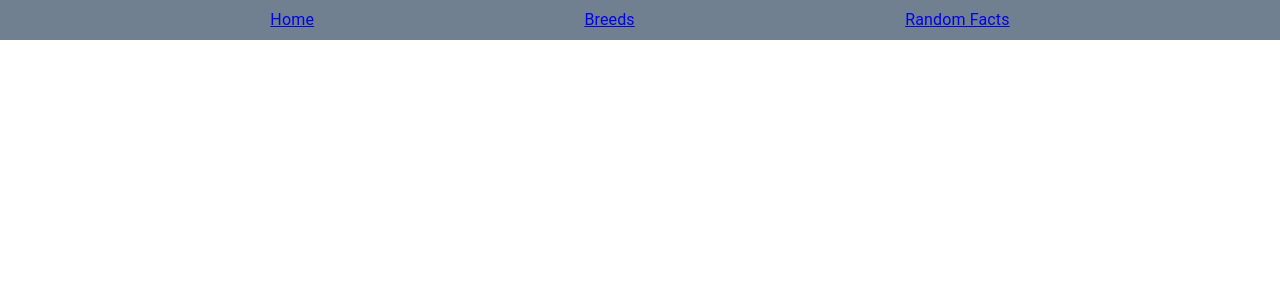
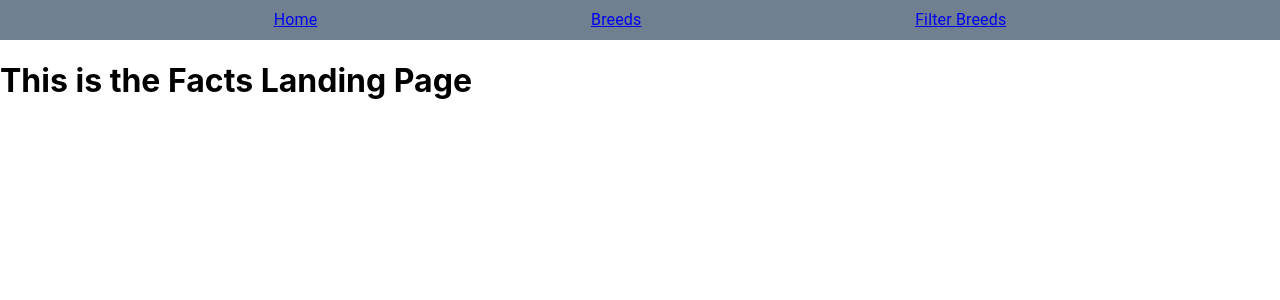
Before and after one commit to smatta98/Phase-2-Project, a React (Create React App) app: page /filter in a window 1280 px wide. Shown: the top 300 px of the page. Built offline with nearby package versions, Linux system fonts and the light colour scheme.

Commit message:
renamed a component from Facts to Filter to add in a filter for the breeds

```diff
--- a/src/App.js
+++ b/src/App.js
@@ -2,7 +2,7 @@ import React, {useState, useEffect} from 'react';
 import NavBar from './NavBar.js'
 import Home from './pages/Home.js'
 import Breeds from './pages/Breeds.js'
-import Facts from './pages/Facts.js'
+import Filter from './pages/Filter.js'
 import { BrowserRouter, Route, Routes} from "react-router-dom";
 import './App.css';
 
@@ -15,7 +15,7 @@ function App() {
       <Routes>
         <Route path="/" element={<Home />}/>
         <Route path="/breeds" element={<Breeds />} />
-        <Route path = "/facts" element = {<Facts />} />
+        <Route path = "/filter" element = {<Filter />} />
       </Routes>
     </BrowserRouter>
 )
--- a/src/NavBar.js
+++ b/src/NavBar.js
@@ -27,7 +27,7 @@ function NavBar() {
         <NavLink
         to="/facts">
             <Typography>
-               Random Facts
+               Filter Breeds
             </Typography>
         </NavLink>
 
--- a/src/pages/Breeds.js
+++ b/src/pages/Breeds.js
@@ -18,7 +18,29 @@ function Breeds (){
     }, []);
 
 
-    console.log(breeds)
+    useEffect (() => {
+        if (breeds){
+            setBreedList(Object.keys(breeds))
+        }
+       }, [breeds])
+
+       const breedArray = breedList.map((breed) => {
+
+     return (
+            <div>
+                <li>
+                    {breed}
+                </li>
+            </div>
+        )
+    })
+
+
+
+
+    // const breedKeys = Object.keys(breeds)
+    // const breedListing = breedKeys.map((breed) => {
+
 
 
 
@@ -29,9 +51,9 @@ function Breeds (){
 return (
     <div>
         <h1>This is the Breeds Landing Page</h1>
-        {/* <ul>
-            {breedListing}
-        </ul> */}
+        <ul>
+            {breedArray}
+        </ul>
     </div>
 )
 }
@@ -45,11 +67,7 @@ export default Breeds;
     //    console.log(breedKeys)
 
 
-    // useEffect (() => {
-    //     if (breeds){
-    //         setBreedList(Object.keys(breeds))
-    //     }
-    //    }, [breeds])
+
 
 
     // const breedArray = breedKeys.map((breed) => {
```
Also changed, not shown: src/pages/Filter.js (renamed from src/pages/Facts.js).
